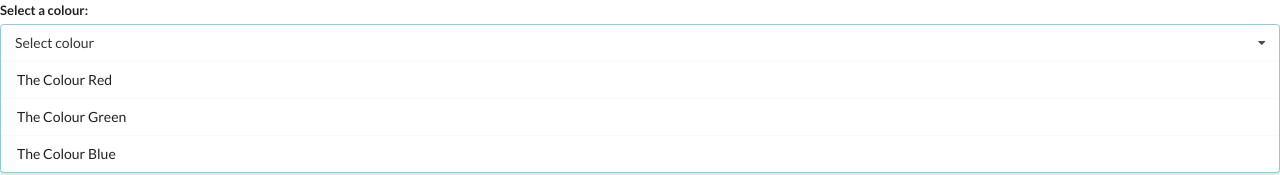
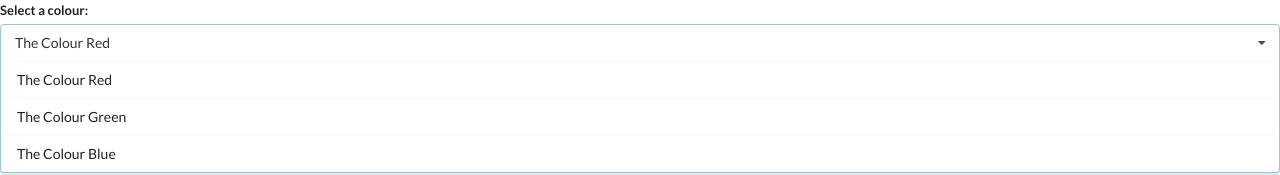
Before and after one commit to mvassaramo/widget, a React (Create React App) app: page / in a window 1280 px wide. Shown: the top 175 px of the page. Built offline with nearby package versions, Linux system fonts and the light colour scheme.

Commit message:
setSelected option for Dropdown

```diff
--- a/src/App.js
+++ b/src/App.js
@@ -1,4 +1,4 @@
-import React from 'react';
+import React, { useState } from 'react';
 import Accordion from './components/Accordion';
 import DropDown from './components/Dropdown';
 import Search from './components/Search';
@@ -35,11 +35,17 @@
 
 
 export default () => {
+  const [selected, setSelected] = useState(options[0])
+
   return(
     <div>
       {/* <Accordion items={items}/> */}
       {/* <Search /> */}
-      <DropDown options={options} />
+      <DropDown
+        options={options}
+        selected={selected}
+        onSelectedChange={setSelected}
+      />
     </div>
   )
 }
--- a/src/components/Dropdown.js
+++ b/src/components/Dropdown.js
@@ -1,9 +1,13 @@
 import React from 'react';
 
-const DropDown = ({ options }) => {
+const DropDown = ({ options, selected, onSelectedChange }) => {
   const renderedOptions = options.map(option => {
     return(
-      <div key={option.value} className="item">
+      <div
+        key={option.value}
+        className="item"
+        onClick={() => onSelectedChange(option)}
+      >
         {option.label}
       </div>
     )
@@ -14,7 +18,7 @@
         <label className="label">Select a colour:</label>
         <div className="ui selection dropdown visible active">
           <i className="dropdown icon"></i>
-          <div className="text">Select colour</div>
+          <div className="text">{selected.label}</div>
           <div className="menu visible transition">
             {renderedOptions}
           </div>
```
